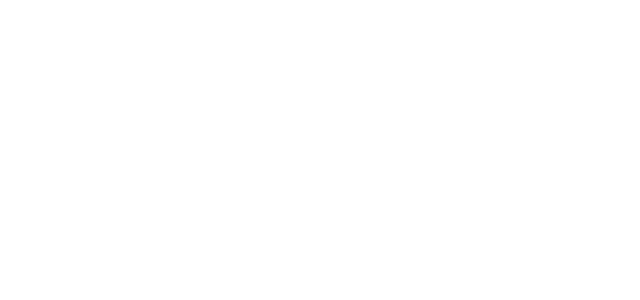
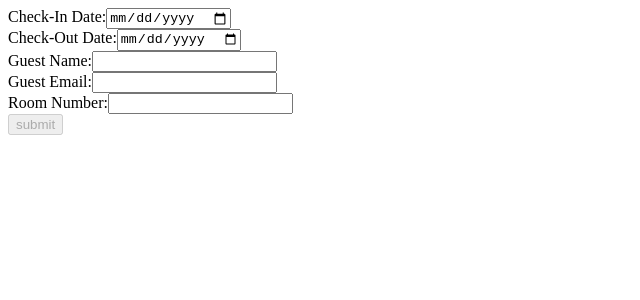
Before and after one commit to dvlex/hotel-reservation-app, an Angular app: page /new in a window 1280 px wide. Before the commit this address led to /. Shown: the top 300 px of the page, without its empty margins (0-640 px from the left). Built offline with nearby package versions, Linux system fonts and the light colour scheme.

Commit message:
service and localstorage implemented

```diff
--- a/src/app/app-routing.module.ts
+++ b/src/app/app-routing.module.ts
@@ -1,7 +1,14 @@
 import { NgModule } from '@angular/core';
 import { RouterModule, Routes } from '@angular/router';
+import { HomeComponent } from './home/home.component';
+import { ReservationFormComponent } from './reservation-form/reservation-form.component';
+import { ReservationListComponent } from './reservation-list/reservation-list.component';
 
-const routes: Routes = [];
+const routes: Routes = [
+  {path: '', component: HomeComponent},
+  {path: 'list', component: ReservationListComponent},
+  {path: 'new', component: ReservationFormComponent},
+];
 
 @NgModule({
   imports: [RouterModule.forRoot(routes)],
--- a/src/app/app.module.ts
+++ b/src/app/app.module.ts
@@ -3,6 +3,8 @@ import { BrowserModule } from '@angular/platform-browser';
 
 import { AppRoutingModule } from './app-routing.module';
 import { AppComponent } from './app.component';
+import { HomeModule } from './home/home.module';
+import { ReservationModule } from './reservation/reservation.module';
 
 @NgModule({
   declarations: [
@@ -10,7 +12,9 @@ import { AppComponent } from './app.component';
   ],
   imports: [
     BrowserModule,
-    AppRoutingModule
+    AppRoutingModule,
+    HomeModule,
+    ReservationModule
   ],
   providers: [],
   bootstrap: [AppComponent]
--- a/src/app/home/home.component.html
+++ b/src/app/home/home.component.html
@@ -1 +1,5 @@
-<p>home works!</p>
+<div>
+  <h2>Welcome to the Hotel Reservation</h2>
+  <button [routerLink]="['/new']">Create a new reservation</button
+  ><button [routerLink]="['/list']">View all reservations</button>
+</div>
--- a/src/app/home/home.module.ts
+++ b/src/app/home/home.module.ts
@@ -1,6 +1,7 @@
 import { NgModule } from '@angular/core';
 import { CommonModule } from '@angular/common';
 import { HomeComponent } from './home.component';
+import { RouterModule } from '@angular/router';
 
 
 
@@ -9,7 +10,8 @@ import { HomeComponent } from './home.component';
     HomeComponent
   ],
   imports: [
-    CommonModule
+    CommonModule,
+    RouterModule
   ]
 })
 export class HomeModule { }
--- a/src/app/reservation-form/reservation-form.component.html
+++ b/src/app/reservation-form/reservation-form.component.html
@@ -1 +1,63 @@
-<p>reservation-form works!</p>
+<form [formGroup]="reservationForm" (ngSubmit)="onSubmit()">
+  <div>
+    <label for="">Check-In Date:</label>
+    <input type="date" formControlName="checkInDate" />
+    <div
+      *ngIf="
+        reservationForm.get('checkInDate')?.invalid &&
+        reservationForm.get('checkInDate')?.touched
+      "
+    >
+      Check-In Date is required
+    </div>
+  </div>
+  <div>
+    <label for="">Check-Out Date:</label>
+    <input type="date" formControlName="checkOutDate" />
+    <div
+      *ngIf="
+        reservationForm.get('checkOutDate')?.invalid &&
+        reservationForm.get('checkOutDate')?.touched
+      "
+    >
+      Check-Out Date is required
+    </div>
+  </div>
+  <div>
+    <label for="">Guest Name:</label>
+    <input type="text" formControlName="guestName" />
+    <div
+      *ngIf="
+        reservationForm.get('guestName')?.invalid &&
+        reservationForm.get('guestName')?.touched
+      "
+    >
+      Guest Name is required
+    </div>
+  </div>
+  <div>
+    <label for="">Guest Email:</label>
+    <input type="email" formControlName="guestEmail" />
+    <div
+      *ngIf="
+        reservationForm.get('guestEmail')?.invalid &&
+        reservationForm.get('guestEmail')?.touched
+      "
+    >
+      Guest Email is required and must be valid
+    </div>
+  </div>
+  <div>
+    <label for="">Room Number:</label>
+    <input type="number" formControlName="roomNumber" />
+    <div
+      *ngIf="
+        reservationForm.get('roomNumber')?.invalid &&
+        reservationForm.get('roomNumber')?.touched
+      "
+    >
+      Room Number is required
+    </div>
+  </div>
+  <button type="submit" [disabled]="reservationForm.invalid">submit</button>
+</form>
--- a/src/app/reservation-form/reservation-form.component.ts
+++ b/src/app/reservation-form/reservation-form.component.ts
@@ -1,4 +1,6 @@
-import { Component } from '@angular/core';
+import { Component, OnInit } from '@angular/core';
+import { Form, FormBuilder, FormGroup, Validators } from '@angular/forms';
+import { ReservationService } from '../reservation/reservation.service';
 
 @Component({
   selector: 'app-reservation-form',
@@ -6,6 +8,30 @@ import { Component } from '@angular/core';
   templateUrl: './reservation-form.component.html',
   styleUrl: './reservation-form.component.css'
 })
-export class ReservationFormComponent {
+export class ReservationFormComponent implements OnInit {
+
+  reservationForm: FormGroup = new FormGroup({});
+
+  constructor(private formBuilder: FormBuilder,  private reservationService: ReservationService) {
+
+  }
+
+  ngOnInit(): void {
+    this.reservationForm = this.formBuilder.group({
+      checkInDate: ['', Validators.required],
+      checkOutDate: ['', Validators.required],
+      guestName: ['', Validators.required],
+      guestEmail: ['', [Validators.required, Validators.email]],
+      roomNumber: ['', Validators.required]
+    });
+  }
+
+  onSubmit() {
+    if (this.reservationForm.valid) {
+      this.reservationService.addReservation(this.reservationForm.value);
+    } else {
+      alert('Please fill in all required fields.');
+    }
+  }
 
 }
--- a/src/app/reservation/reservation.module.ts
+++ b/src/app/reservation/reservation.module.ts
@@ -2,6 +2,7 @@ import { NgModule } from '@angular/core';
 import { CommonModule } from '@angular/common';
 import { ReservationFormComponent } from '../reservation-form/reservation-form.component';
 import { ReservationListComponent } from '../reservation-list/reservation-list.component';
+import { FormsModule, ReactiveFormsModule } from '@angular/forms';
 
 
 
@@ -11,7 +12,9 @@ import { ReservationListComponent } from '../reservation-list/reservation-list.c
     ReservationListComponent
   ],
   imports: [
-    CommonModule
+    CommonModule,
+    FormsModule,
+    ReactiveFormsModule
   ]
 })
 export class ReservationModule { }
--- a/src/app/reservation/reservation.service.ts
+++ b/src/app/reservation/reservation.service.ts
@@ -1,9 +1,45 @@
 import { Injectable } from '@angular/core';
+import { Reservation } from '../models/reservation';
 
 @Injectable({
-  providedIn: 'root'
+  providedIn: 'root',
 })
 export class ReservationService {
+  private reservations: Reservation[] = [];
 
-  constructor() { }
+  constructor() {
+    const storedReservations = localStorage.getItem('reservations');
+    this.reservations = storedReservations ? JSON.parse(storedReservations) : [];
+  }
+
+  getReservations(): Reservation[] {
+    return this.reservations;
+  }
+
+  getReservation(id: string): Reservation | undefined {
+    return this.reservations.find((reservation) => reservation.id === id);
+  }
+
+  addReservation(reservation: Reservation): void {
+    this.reservations.push(reservation);
+    localStorage.setItem('reservations', JSON.stringify(this.reservations));
+  }
+
+  deleteReservation(reservation: Reservation): void {
+    const index = this.reservations.indexOf(reservation);
+    if (index > -1) {
+      this.reservations.splice(index, 1);
+      localStorage.setItem('reservations', JSON.stringify(this.reservations));
+    }
+  }
+
+  updateReservation(updateReservationReservation: Reservation): void {
+    const index = this.reservations.findIndex(
+      (reservation) => reservation.id === updateReservationReservation.id
+    );
+    if (index > -1) {
+      this.reservations[index] = updateReservationReservation;
+      localStorage.setItem('reservations', JSON.stringify(this.reservations));
+    }
+  }
 }
```
